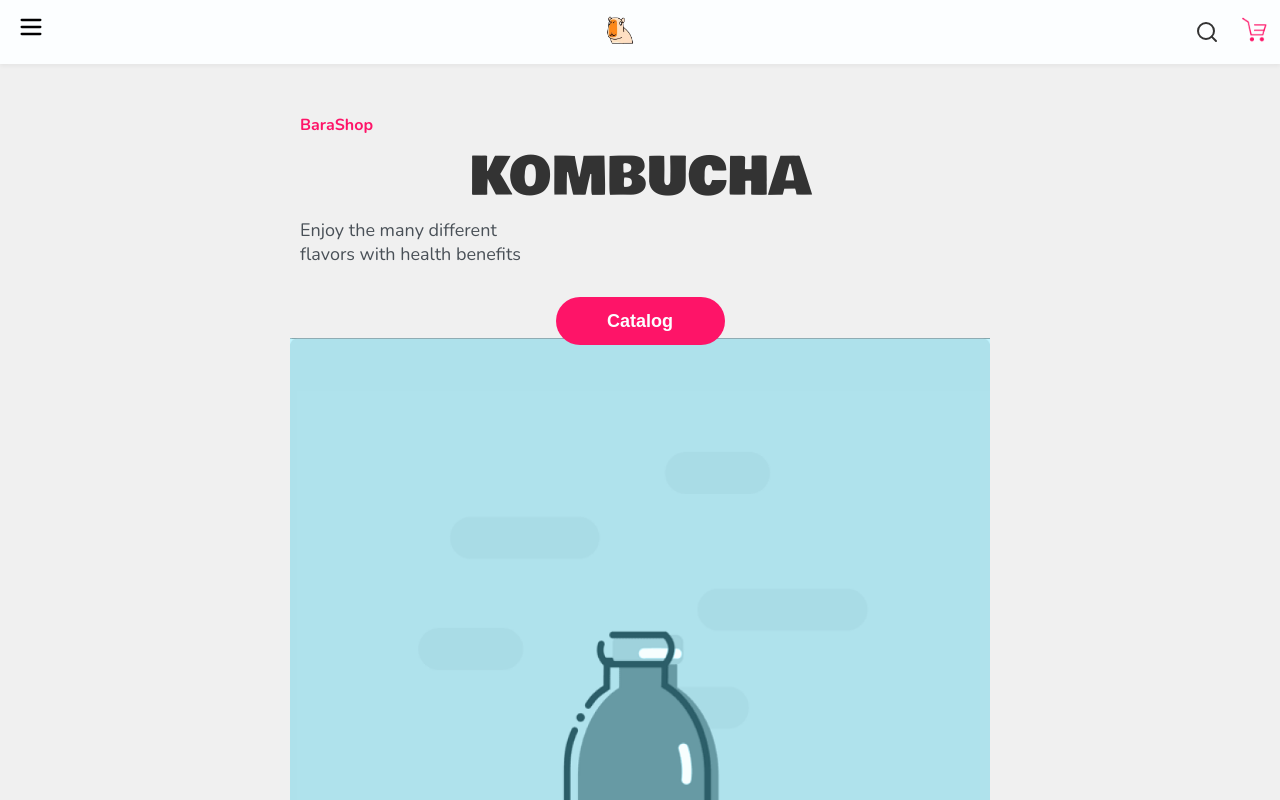
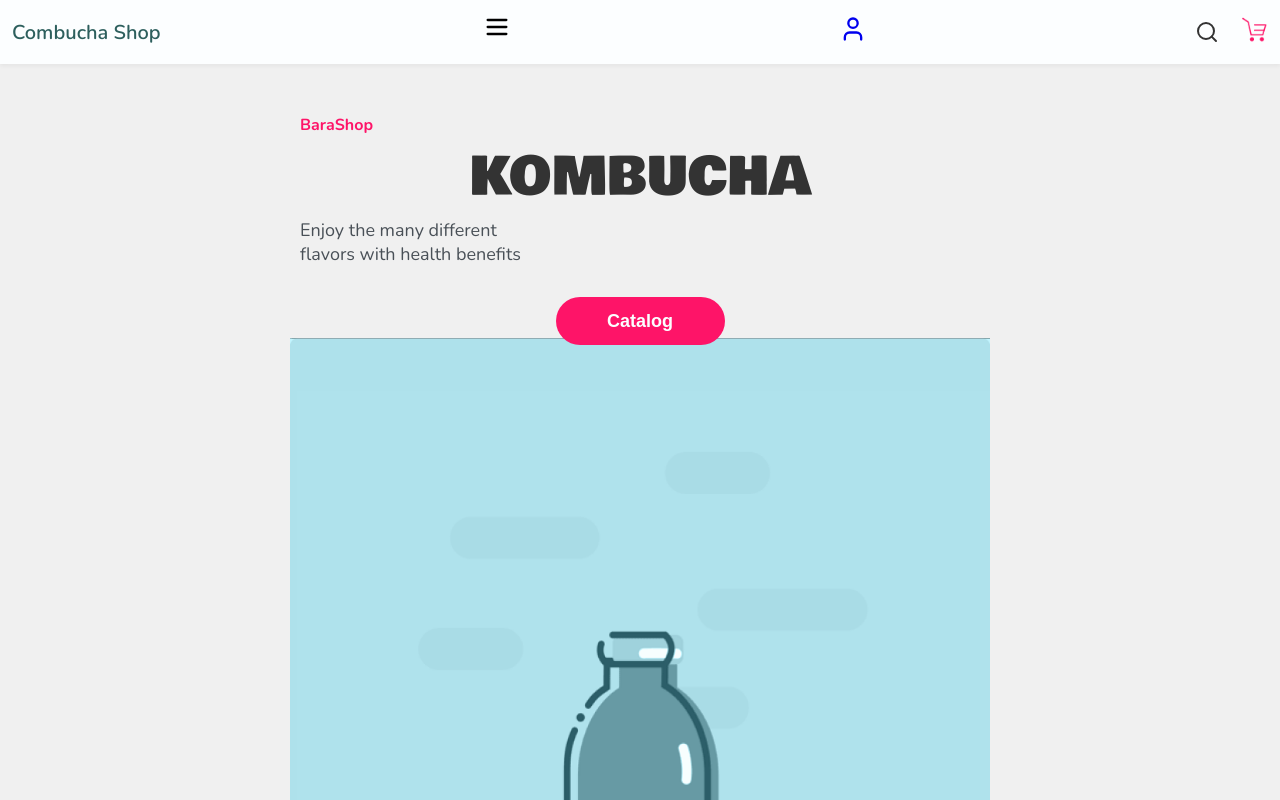
Before and after one commit to O-Kornilova/combucha-shop, a React (Create React App) app in the folder frontend/: page / in a window 1280 px wide. Shown: the top 800 px of the page. Built offline with nearby package versions, Linux system fonts and the light colour scheme; no server answers; a web font is replaced by a local one.

Commit message:
fix: header

```diff
--- a/frontend/src/components/Header/Header.js
+++ b/frontend/src/components/Header/Header.js
@@ -1,7 +1,7 @@
 import { useSelector } from 'react-redux'
 import { useState } from 'react'
 import { Link } from 'react-router-dom'
-import { Menu, X, Search } from 'lucide-react'
+import { Menu, X, Search, User } from 'lucide-react'
 import avatar from '../../assets/images/ava.webp'
 import cartIcon from '../../assets/images/shopping-cart-one-pink.png'
 import styles from './Header.module.css'
@@ -10,10 +10,16 @@ const Header = () => {
   const [menuOpen, setMenuOpen] = useState(false)
   const { products } = useSelector(state => state.cart)
   const cartCount = products.reduce((sum, p) => sum + p.count, 0)
-  const user = JSON.parse(localStorage.getItem('user'))
+
+  const storedUser = localStorage.getItem('user')
+  const user = storedUser ? JSON.parse(storedUser) : null
 
   return (
     <header className={styles.header}>
+      <Link to='/' className={styles.logo}>
+        Combucha Shop
+      </Link>
+
       <div className={styles.menuContainer}>
         <button
           onClick={() => setMenuOpen(!menuOpen)}
@@ -37,15 +43,17 @@ const Header = () => {
       </div>
 
       {user ? (
-        <Link to='/profile'>
+        <Link to='/profile' className={styles.userLink}>
           <img
             src={user.avatar || avatar}
-            alt={`${user.name || 'User'}'s avatar`}
+            alt={user.name || 'User'}
             className={styles.avatar}
           />
         </Link>
       ) : (
-        <img src={avatar} alt="User's avatar" className={styles.avatar} />
+        <Link to='/login' className={styles.loginLink}>
+          <User size={28} />
+        </Link>
       )}
 
       <div className={styles.rightIcons}>
--- a/frontend/src/components/Header/Header.module.css
+++ b/frontend/src/components/Header/Header.module.css
@@ -89,3 +89,14 @@
   align-items: center;
   justify-content: center;
 }
+.logo {
+  font-size: 20px;
+  font-weight: 600;
+  color: #2d5f5d;
+  text-decoration: none;
+  white-space: nowrap;
+}
+
+.logo:hover {
+  opacity: 0.8;
+}
```
